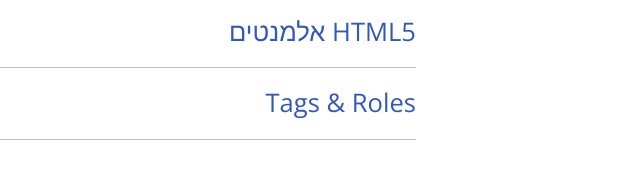
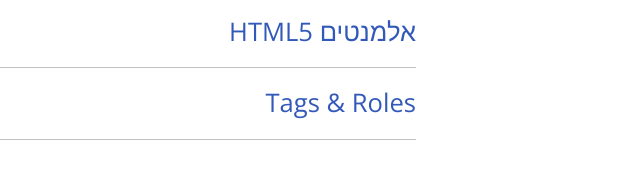
Before and after one commit to vol4ikman/accessibility, a plain HTML site: page index.html in a window 1280 px wide. Shown: the part 473-656 px from the top of the page, 640-1280 px from the left. Drawn offline with nearby package versions, Linux system fonts and the light colour scheme.

Commit message:
Update index.html

```diff
--- a/index.html
+++ b/index.html
@@ -29,7 +29,7 @@
   </div>
 
   <div class="acc_item">
-    <div class="title_element"><h3>HTML5 אלמנטים</h3></div>
+    <div class="title_element"><h3>אלמנטים HTML5</h3></div>
     <div class="content_element">
       <table class="w3-table-all notranslate">
 <tbody><tr>
```
